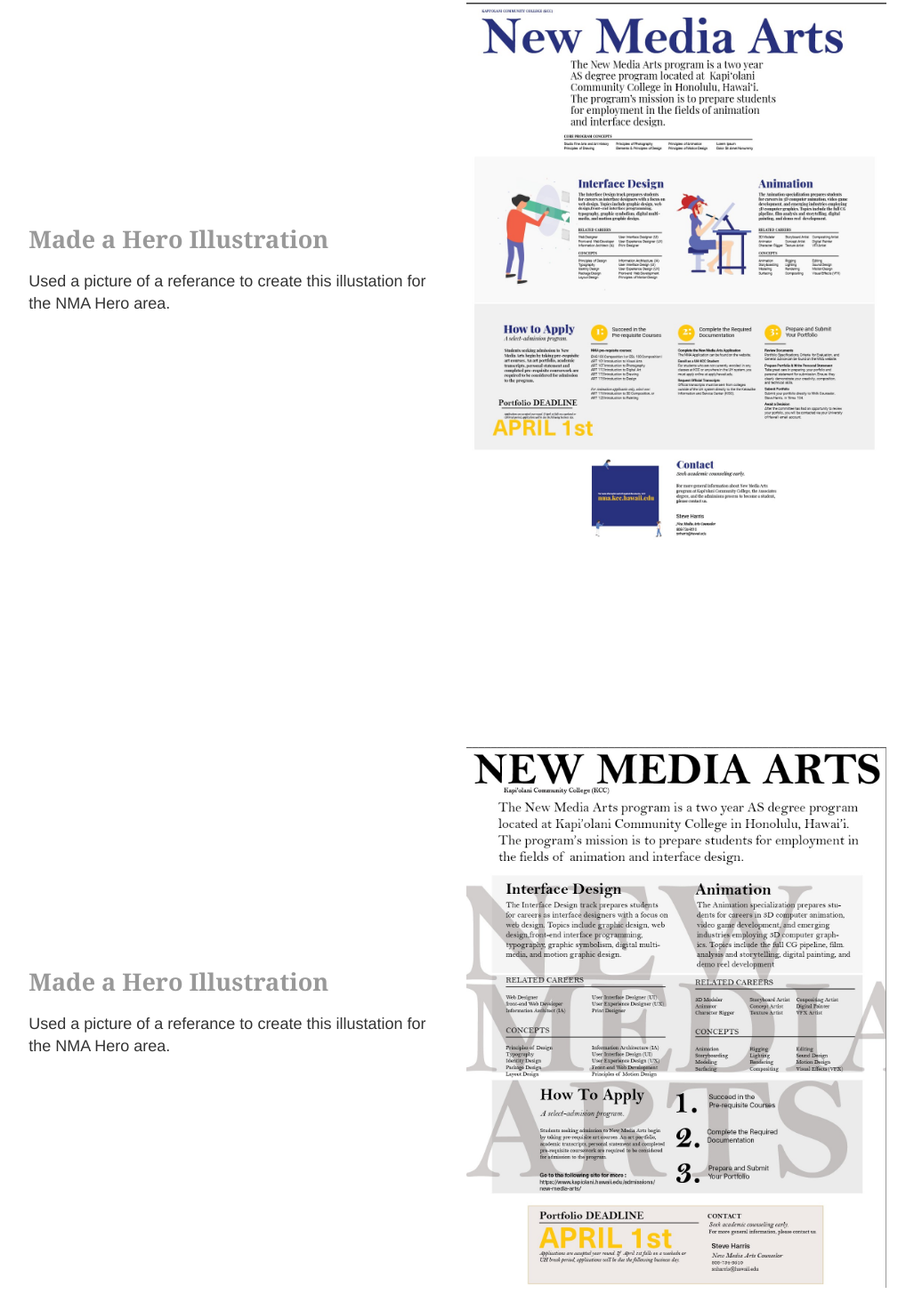
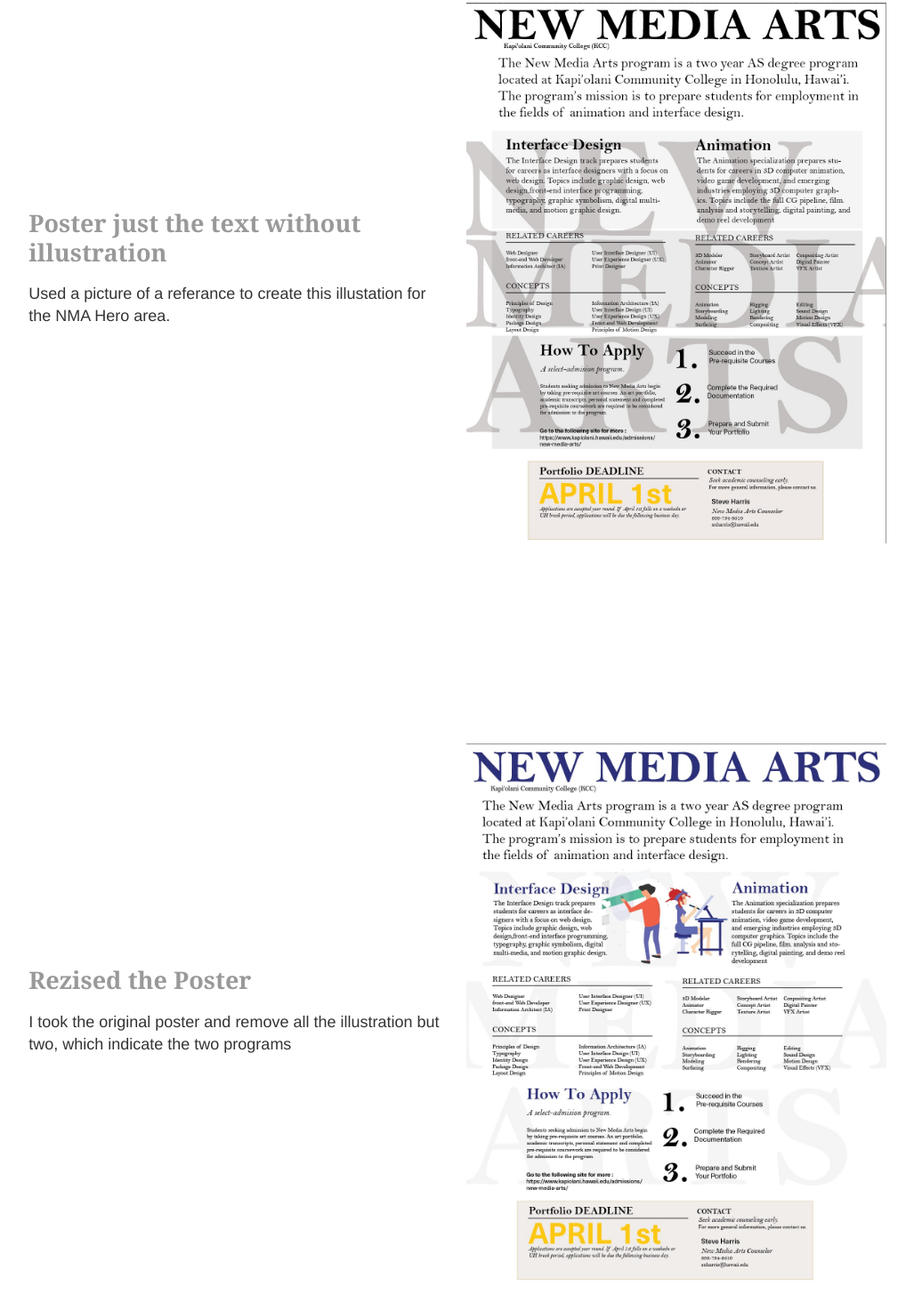
Before and after one commit to mbagolor/intern_portfolio-, a plain HTML site: page index.html in a window 1280 px wide. Shown: the part 6427-7882 px from the top of the page at 89% size, without its empty margins (126-1153 px from the left). Drawn offline with nearby package versions, Linux system fonts and the light colour scheme; a web font is replaced by a local one.

Commit message:
Update index.html

```diff
--- a/index.html
+++ b/index.html
@@ -162,30 +162,28 @@
                 <div class="container">
                     <div class="row swapped">
                         <div class="one-half">
-                            <a href="img/FirstBro.jpg" data-fancybox="nma">
-                                <img src="img/FirstBro.jpg" alt="nma" class="animate-scale-in" />
+                            <a href="img/Brochure.jpg" data-fancybox="nma">
+                                <img src="img/Brochure.jpg" alt="nma" class="animate-scale-in" />
                             </a>
                         </div>
                         <div class="one-half animate-drop-in-with-delay">
-                            <h3> Made a Hero Illustration </h3>
+                            <h3> Poster just the text without illustration</h3>
                             <p>Used a picture of a referance to create this illustation for the NMA Hero area.</p>
                         </div>
                     </div>
                 </div>
             </section>
-
-
             <section id="section02" class="animate-on-scroll">
                 <div class="container">
                     <div class="row swapped">
                         <div class="one-half">
-                            <a href="img/Brochure.jpg" data-fancybox="nma">
-                                <img src="img/Brochure.jpg" alt="nma" class="animate-scale-in" />
+                            <a href="img/Final Poster.jpg" data-fancybox="nma">
+                                <img src="img/Final Poster.jpg" alt="nma" class="animate-scale-in" />
                             </a>
                         </div>
                         <div class="one-half animate-drop-in-with-delay">
-                            <h3> Made a Hero Illustration </h3>
-                            <p>Used a picture of a referance to create this illustation for the NMA Hero area.</p>
+                            <h3> Rezised the Poster </h3>
+                            <p>I took the original poster and remove all the illustration but two, which indicate the two programs</p>
                         </div>
                     </div>
                 </div>
```
